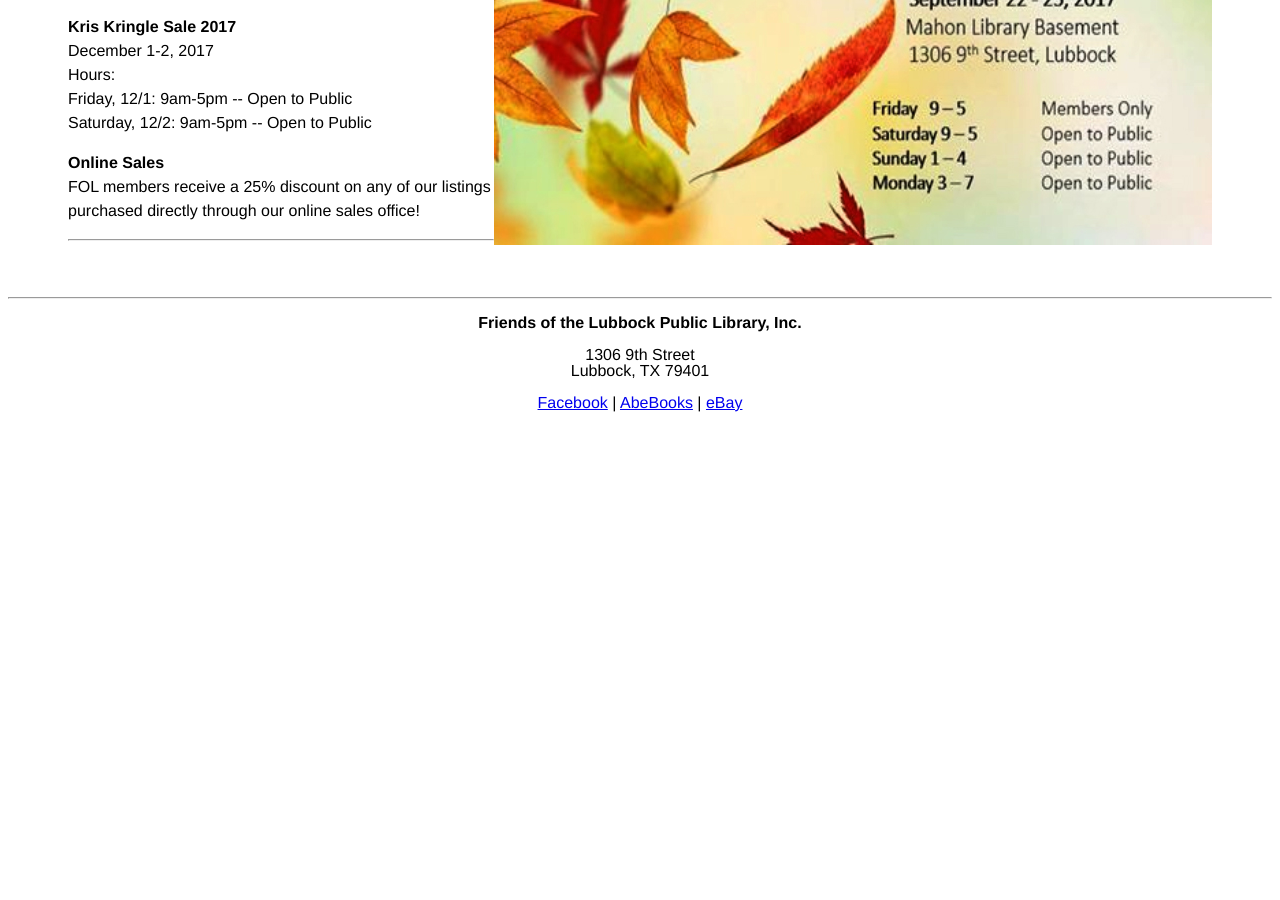
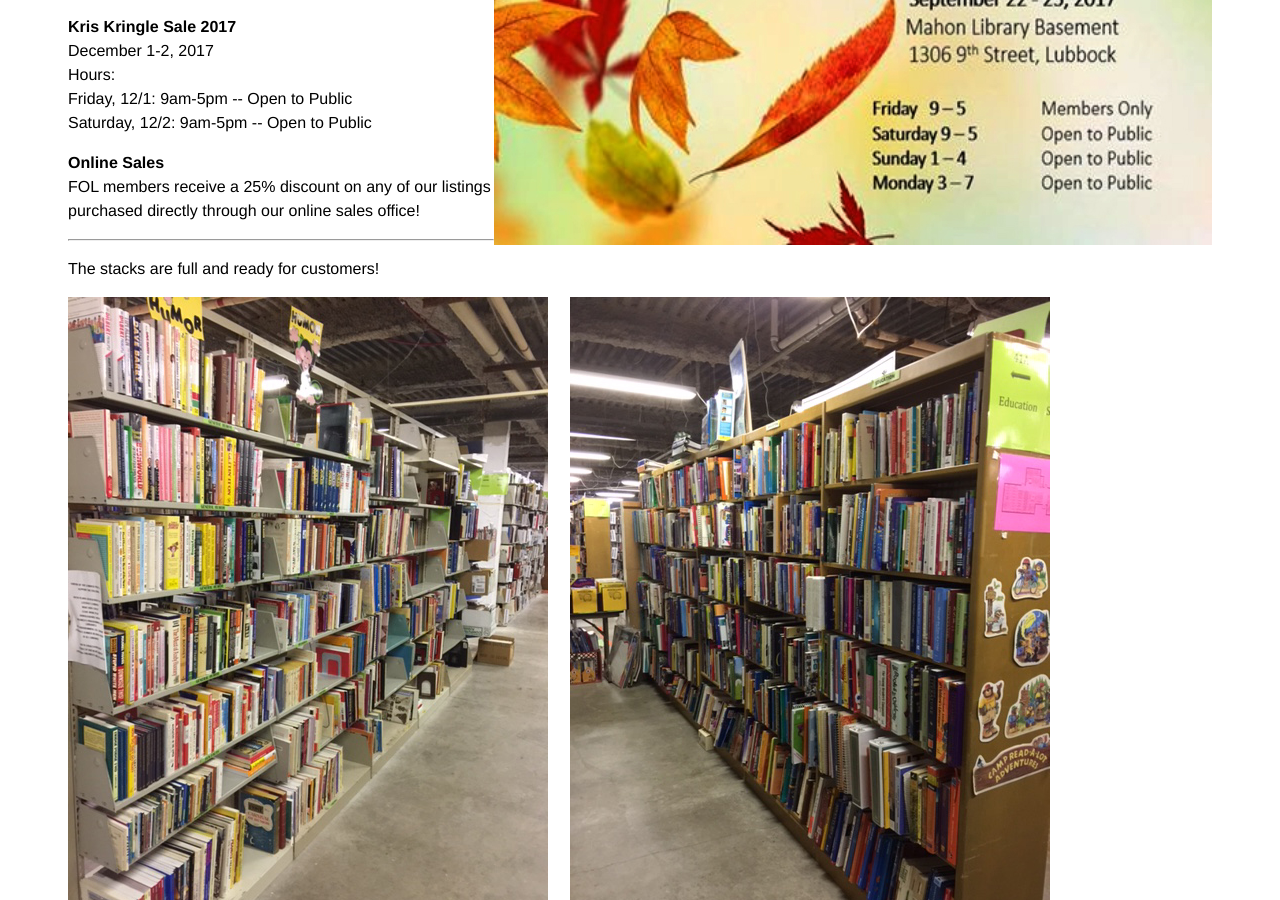
Before and after one commit to lubbockfol/lubbockfol.github.io, a Jekyll site: the page sales.html, which Jekyll copies as it is, in a window 1280 px wide and 900 px high, scrolled down 435 px. Built offline with Jekyll 4.4.1, drawn with Linux system fonts in a browser that asks for light colours; before the commit the page ends 900 px from its top, so only the background shows below that.

Commit message:
Add files via upload

```diff
--- a/sales.html
+++ b/sales.html
@@ -48,8 +48,9 @@ FOL members receive a 25% discount on any of our listings purchased directly thr
 
 <hr />
 
-
-<p>&nbsp;</p>
+<p>The stacks are full and ready for customers!</p>
+<p><img src="pix/stacks06_humor.jpg" width="480" height="640" alt="books, humor"/>&nbsp;&nbsp;&nbsp;&nbsp;&nbsp;<img src="pix/stacks14_education.jpg" width="480" height="640" alt="books, education"/></p>
+<p><img src="pix/kids_browsing05_sm.jpg" width="576" height="437" alt=""/>&nbsp;&nbsp;&nbsp;&nbsp;&nbsp;<img src="pix/stacks19_mags.jpg" width="640" height="480" alt=""/></p>
 
 </div>
 <hr />
```
